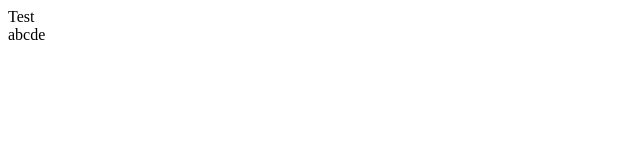
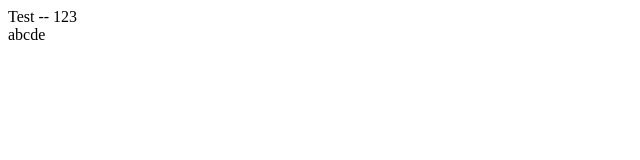
Before and after one commit to William-Surya-Wijaya/git-introduction, a plain HTML site: page index.html in a window 1280 px wide. Shown: the full height of the page, 0-640 px from the left. Drawn offline with Linux system fonts and the light colour scheme.

Commit message:
fix: test line correction

```diff
--- a/index.html
+++ b/index.html
@@ -1,5 +1,5 @@
 <!doctype html>
 <body>
-  <div>Test</div>
+  <div>Test -- 123</div>
   <div>abcde</div>
 </body>
```
